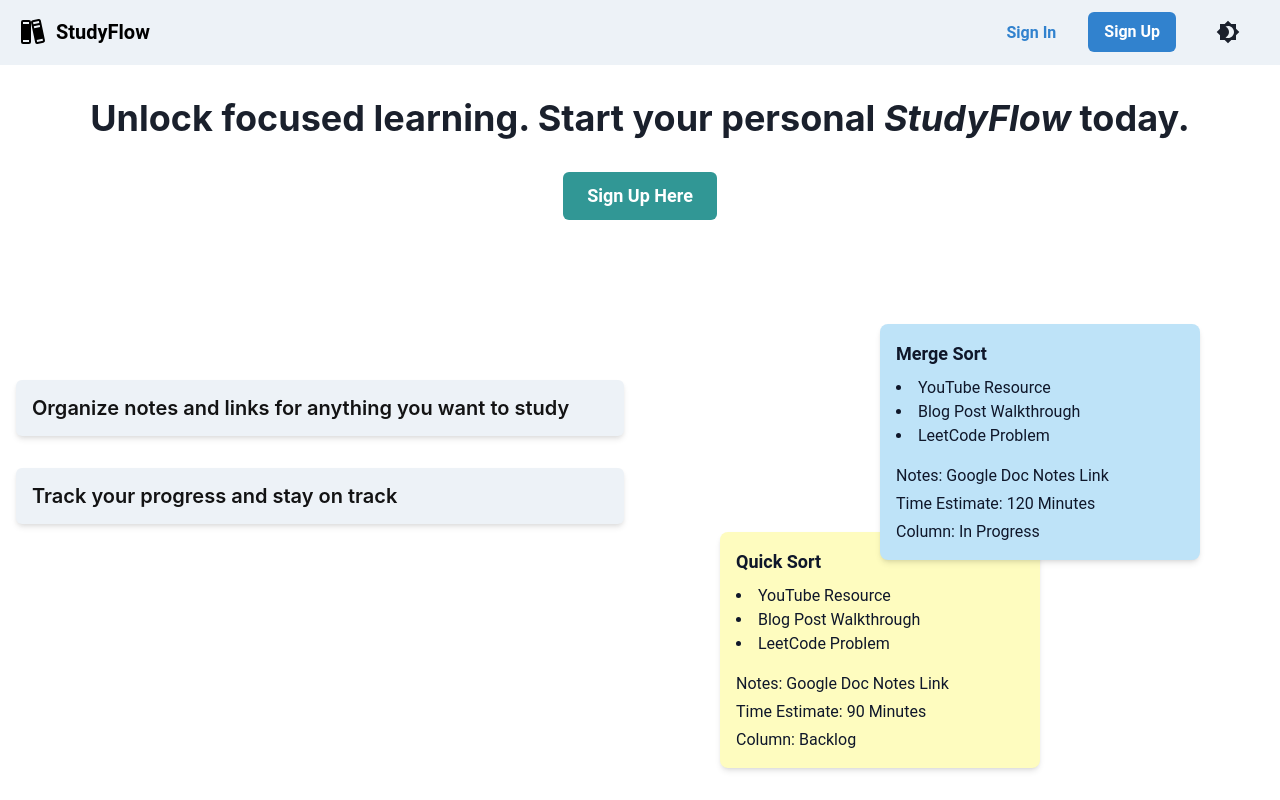
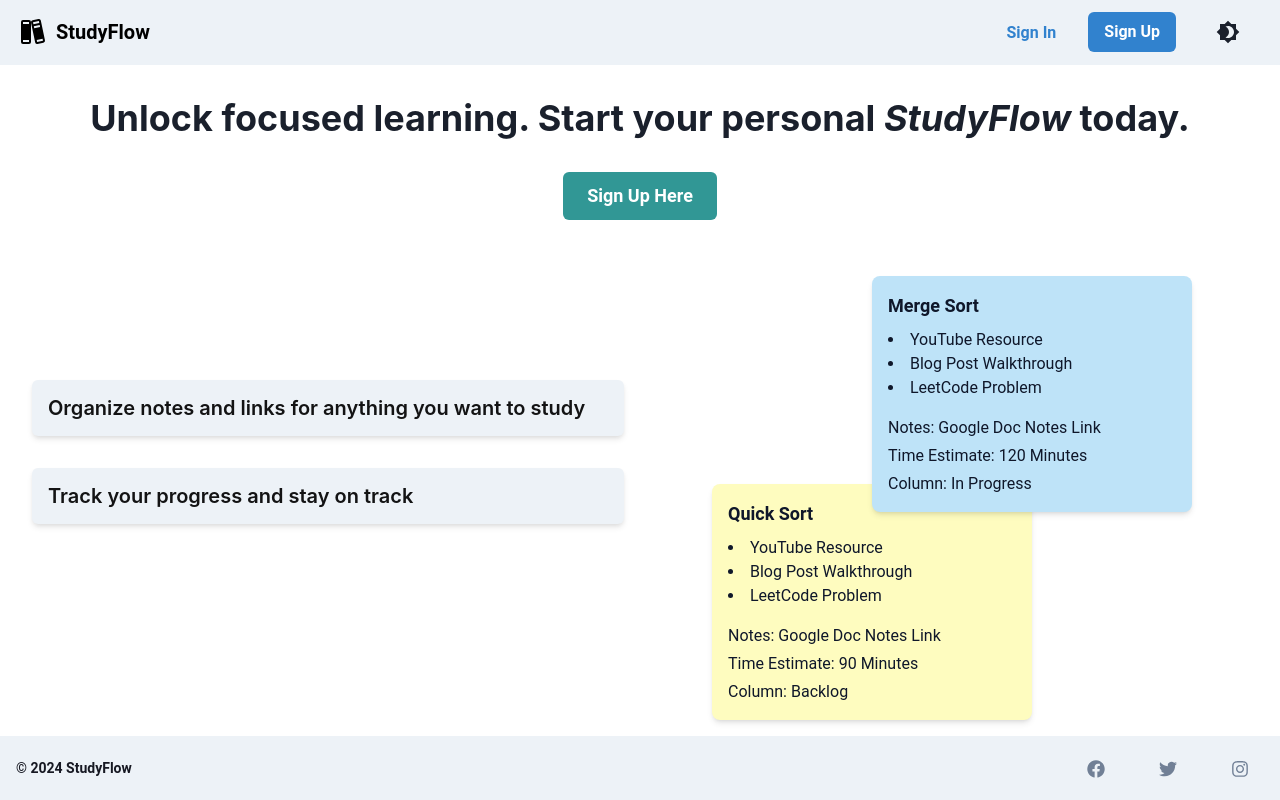
Before and after one commit to Alforoan/studyflow, a React (Vite) app in the folder client/: page / in a window 1280 px wide. Built offline with nearby package versions, Linux system fonts and the light colour scheme; no server answers; what bad-words would draw is missing.

Commit message:
added footer component

```diff
--- a/client/src/App.tsx
+++ b/client/src/App.tsx
@@ -4,7 +4,7 @@ import {
   Routes,
   Navigate,
 } from "react-router-dom";
-import { Box, useColorModeValue } from "@chakra-ui/react";
+import { Box, useColorModeValue, Flex } from "@chakra-ui/react";
 import Navbar from "./components/Navbar";
 import Home from "./pages/Home";
 import Templates from "./pages/Templates";
@@ -20,6 +20,7 @@ import "./index.css";
 import NewBoard from "./pages/NewBoard";
 import Board from "./pages/Board";
 import UserTemplates from "./pages/UserTemplates";
+import Footer from "./components/Footer";
 
 function App() {
   const { isAuthenticated, isLoading } = useAuth0();
@@ -34,17 +35,21 @@ function App() {
   return (
     <HelmetProvider>
       <Router>
-        <Box
-          minH="100vh"
+        <Flex
+          direction="column"
+          minHeight="100vh"
           fontFamily="Roboto, Helvetica, sans-serif"
           bg={bgColor}
           className="transition-all duration-500 ease-in-out"
         >
           <Navbar />
+          <Box as="main" flex="1" p={4}>
             <Routes>
               <Route
                 path="/"
-              element={!isAuthenticated ? <Landing /> : <Navigate to="/home" />}
+                element={
+                  !isAuthenticated ? <Landing /> : <Navigate to="/home" />
+                }
               />
               <Route
                 path="/home"
@@ -92,9 +97,93 @@ function App() {
               />
             </Routes>
           </Box>
+          <Footer />
+        </Flex>
       </Router>
     </HelmetProvider>
   );
 }
 
 export default App;
+
+// function App() {
+//   const { isAuthenticated, isLoading } = useAuth0();
+//   const { isAdmin } = useAuth();
+
+//   const bgColor = useColorModeValue("white", "#313338");
+
+//   if (isLoading) {
+//     return <Loading isLoading={isLoading} />;
+//   }
+
+//   return (
+//     <HelmetProvider>
+//       <Router>
+//         <Flex
+//           direction="column"
+//           minH="100vh"
+//           fontFamily="Roboto, Helvetica, sans-serif"
+//           bg={bgColor}
+//           className="transition-all duration-500 ease-in-out"
+//         >
+//           <Navbar />
+//           <Box as="main" flex="1" p={4}>
+//             <Routes>
+//               <Route
+//                 path="/"
+//                 element={!isAuthenticated ? <Landing /> : <Navigate to="/home" />}
+//               />
+//               <Route
+//                 path="/home"
+//                 element={isAuthenticated ? <Home /> : <Navigate to="/" />}
+//               />
+//               <Route
+//                 path="/templates"
+//                 element={isAuthenticated ? <Templates /> : <Navigate to="/" />}
+//               />
+//               <Route
+//                 path="/new"
+//                 element={isAuthenticated ? <NewBoard /> : <Navigate to="/" />}
+//               />
+//               <Route
+//                 path="/board"
+//                 element={isAuthenticated ? <Board /> : <Navigate to="/" />}
+//               />
+//               <Route
+//                 path="/account"
+//                 element={isAuthenticated ? <Account /> : <Navigate to="/" />}
+//               />
+//               <Route
+//                 path="/uploads"
+//                 element={
+//                   isAuthenticated ? <UserTemplates /> : <Navigate to="/" />
+//                 }
+//               />
+//               <Route
+//                 path="/admin_dashboard"
+//                 element={isAdmin ? <AdminDashboard /> : <Navigate to="/" />}
+//               />
+//               <Route
+//                 path="/callback"
+//                 element={isAuthenticated ? <Home /> : <Navigate to="/home" />}
+//               />
+//               <Route
+//                 path="*"
+//                 element={
+//                   isAuthenticated ? (
+//                     <ErrorPage />
+//                   ) : (
+//                     <Navigate to="/home" replace />
+//                   )
+//                 }
+//               />
+//             </Routes>
+//           </Box>
+//           <Footer />
+//         </Flex>
+//       </Router>
+//     </HelmetProvider>
+//   );
+// }
+
+// export default App;
--- /dev/null
+++ b/client/src/components/Footer.tsx
@@ -0,0 +1,71 @@
+import React from "react";
+import {
+  Box,
+  IconButton,
+  useColorModeValue,
+  Stack,
+  Flex,
+} from "@chakra-ui/react";
+import { FaTwitter, FaInstagram, FaFacebook } from "react-icons/fa";
+
+const Footer: React.FC = () => {
+  return (
+    <Box
+      bg={useColorModeValue("gray.100", "gray.900")}
+      color={useColorModeValue("gray.800", "gray.200")}
+      px={4}
+      py={6}
+      h={16}
+      borderTop="1px"
+      borderColor="gray.100"
+      className="transition-all duration-500 ease-in-out"
+    >
+      <Flex direction="row" align="center" justify="space-between" h="100%">
+        <Box flex="1" textAlign="left">
+          <Box
+            fontSize="sm"
+            fontWeight="bold"
+            color={useColorModeValue("gray.900", "gray.400")}
+          >
+            &copy; {new Date().getFullYear()} StudyFlow
+          </Box>
+        </Box>
+        <Box>
+          <Stack direction="row" spacing={6}>
+            <IconButton
+              as="a"
+              href="https://facebook.com/yourhandle"
+              aria-label="Facebook"
+              icon={<FaFacebook />}
+              variant="link"
+              size="lg"
+              _hover={{
+                color: useColorModeValue("facebook.600", "facebook.400"),
+              }}
+            />
+            <IconButton
+              as="a"
+              href="https://twitter.com/yourhandle"
+              aria-label="Twitter"
+              icon={<FaTwitter />}
+              variant="link"
+              size="lg"
+              _hover={{ color: useColorModeValue("blue.600", "blue.400") }}
+            />
+            <IconButton
+              as="a"
+              href="https://instagram.com/yourhandle"
+              aria-label="Instagram"
+              icon={<FaInstagram />}
+              variant="link"
+              size="lg"
+              _hover={{ color: useColorModeValue("#C13584", "#C13584") }}
+            />
+          </Stack>
+        </Box>
+      </Flex>
+    </Box>
+  );
+};
+
+export default Footer;
--- a/client/src/components/StackedCards.tsx
+++ b/client/src/components/StackedCards.tsx
@@ -5,7 +5,7 @@ const StackedCards: React.FC = () => {
   return (
     <div className="relative flex justify-center items-center text-primaryText pb-8">
       <div className="relative">
-        <div className="absolute z-0 transform p-4 lg:w-80 shadow-md rounded-lg top-12 -left-8 lg:-left-20 lg:top-32 md:w-80"
+        <div className="absolute z-0 transform p-4 lg:w-80 shadow-md rounded-lg top-12 -left-8 lg:-left-20 lg:top-20 md:w-80"
         style={{ backgroundColor: "#FEFCBF" }}
         >
           <h2 className="text-lg font-bold mb-2">Quick Sort</h2>
@@ -18,7 +18,7 @@ const StackedCards: React.FC = () => {
           <p className="mt-1">Time Estimate: 90 Minutes</p>
           <p className="mt-1">Column: Backlog</p>
         </div>
-        <div className="relative z-10 p-4 lg:w-80 md:w-80 shadow-md rounded-lg -right-8 lg:-right-20 lg:-top-20"
+        <div className="relative z-10 p-4 lg:w-80 md:w-80 shadow-md rounded-lg -right-8 lg:-right-20 lg:-top-32"
         style={{ backgroundColor: "#bee3f8" }}
         >
           <h2 className="text-lg font-bold mb-2">Merge Sort</h2>
--- a/client/src/pages/Landing.tsx
+++ b/client/src/pages/Landing.tsx
@@ -86,7 +86,7 @@ const Landing: React.FC = () => {
   const { loginWithRedirect } = useAuth0();
 
   return (
-    <Container maxW="container.xl" py={8}>
+    <Container maxW="container.xl" py={{ base: 2, sm: 4, md: 4 }}>
       <Helmet>
         <title>Welcome to StudyFlow - Organize and Track Your Learning</title>
       </Helmet>
@@ -122,7 +122,7 @@ const Landing: React.FC = () => {
         </Stack>
 
         {/* Features and Stacked Cards on larger screens */}
-        <Grid templateColumns={{ base: "1fr", lg: "1fr 1fr" }} gap={8} mt={{ base: 20, md: 32, lg: 40 }}>
+        <Grid templateColumns={{ base: "1fr", lg: "1fr 1fr" }} gap={8} mt={{ base: 10, md: 32, lg: 40 }}>
           {/* Feature descriptions */}
           <GridItem>
             <Stack spacing={8}>
```
Lines whose indentation alone changed are shown as unchanged.
